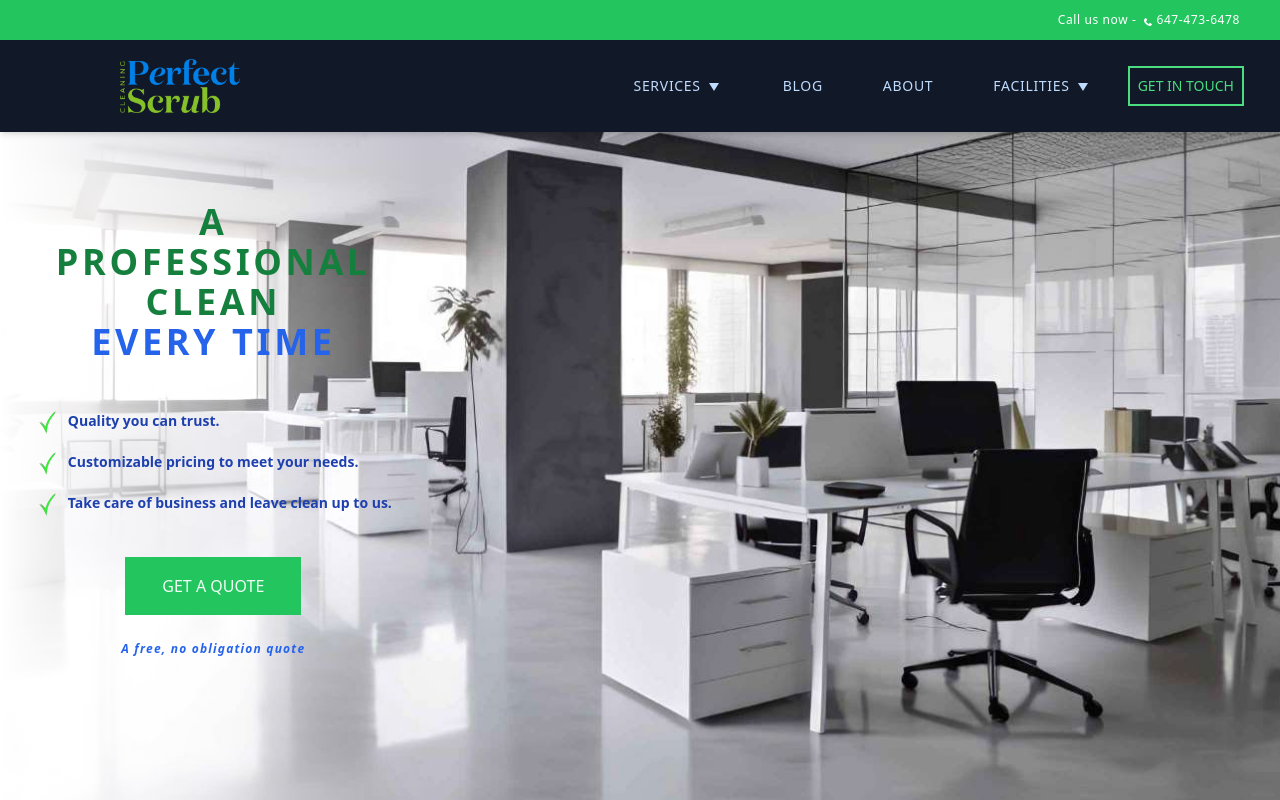
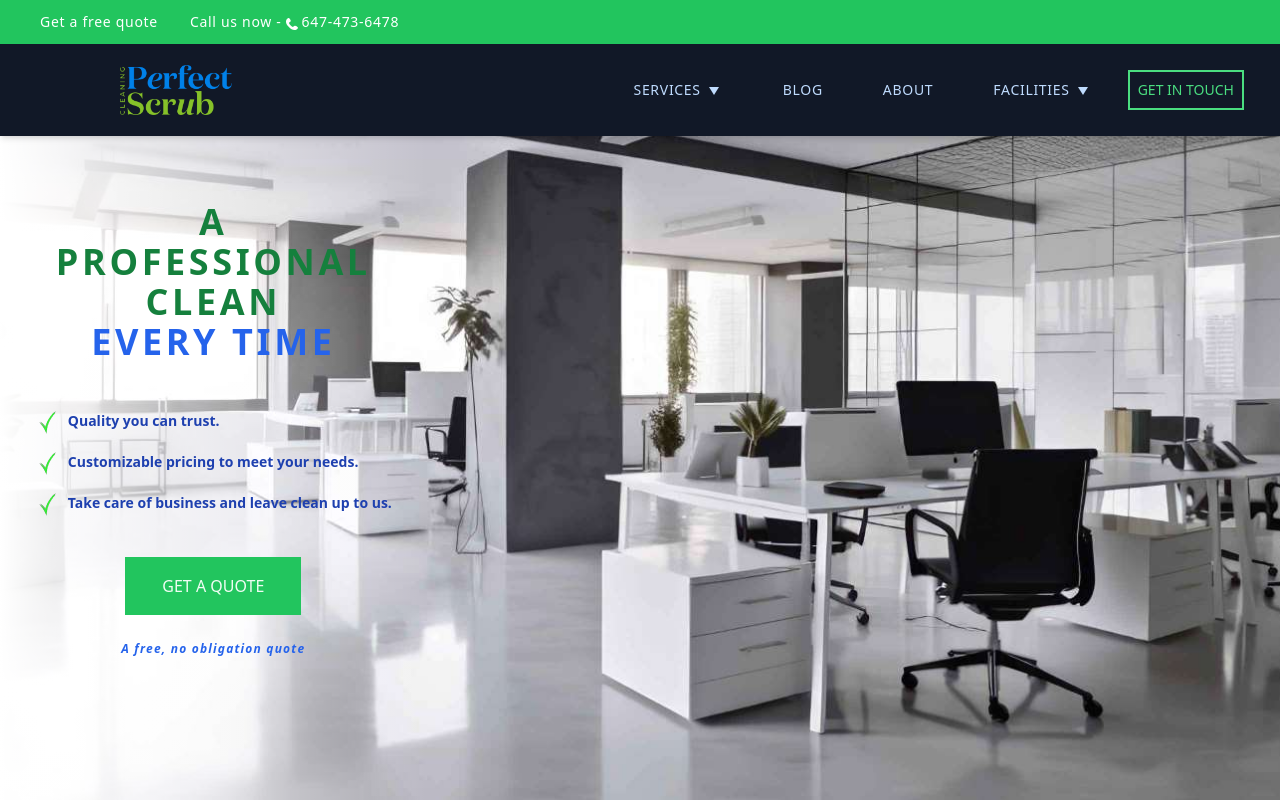
Before and after one commit to perfectscrub/perfect-scrub, a Next.js app: page / in a window 1280 px wide. Shown: the top 800 px of the page. Built offline with nearby package versions, Linux system fonts and the light colour scheme.

Commit message:
added quote link to banner, adjusted image size

```diff
--- a/components/navbar/Navbar.jsx
+++ b/components/navbar/Navbar.jsx
@@ -2,7 +2,7 @@ import { useState } from "react";
 
 import Image from "next/image";
 import Link from "next/link";
-import { services } from "@/data";
+import { services, facilities } from "@/data";
 
 const Navbar = () => {
   const [toggleNav, setToggleNav] = useState(false);
@@ -21,21 +21,38 @@ const Navbar = () => {
       role="banner"
       className="fixed w-full z-50 shadow-md px-0 bg-gray-900"
     >
-      <div className="bg-green-500 text-xs text-white p-3 pr-10 flex flex-row items-center justify-center lg:justify-end gap-2">
-        <p className="tracking-wider font-medium">Call us now - </p>
+      <div className="bg-green-500 text-sm text-white p-3 pr-10 flex flex-row items-center justify-between lg:justify-start gap-8 md:pl-10">
+        <div className="">
+          <Link
+            className="flex justify-between gap-x-2 items-center"
+            href="/quote"
+          >
+            <p className="tracking-wider font-medium">Get a free quote</p>
+            {/* <Image
+              width={300}
+              height={300}
+              className="w-4 mt-1"
+              src="/quote.svg"
+              alt=""
+            /> */}
+          </Link>
+        </div>
+        <div className="">
           <Link
             className="flex justify-between gap-x-1 items-center"
             href="tel:6474736478"
           >
+          <p className="tracking-wider font-medium hidden md:block">Call us now - </p>
             <Image
               width={300}
               height={300}
-            className="w-2 mt-1"
+              className="w-3 mt-1"
               src="/phone-receiver-silhouette.svg"
               alt=""
             />
             <p className="tracking-wider font-medium">647-473-6478</p>
           </Link>
+        </div>
       </div>
       <nav
         className="max-w-screen-2xl flex flex-row flex-wrap justify-between my-1 ml-auto mr-auto "
@@ -45,9 +62,9 @@ const Navbar = () => {
         <div className="flex items-center ml-5 lg:ml-30">
           <Link href="/" title="perfect scrub">
             <Image
-              width={120}
-              height={48}
-              className="my-2"
+              width={188}
+              height={84}
+              className="my-2 w-28 h-auto"
               src="/perfect-scrub-logo.png"
               alt=""
             />
@@ -72,7 +89,11 @@ const Navbar = () => {
           <ul className="flex flex-col ml-auto tracking-wider font-medium text-sm text-blue-200 lg:flex-row">
             <li className="dropdown pb-5 ml-3 lg:py-8 lg:px-6">
               <span className="flex items-center justify-between gap-2">
-                <Link className="hover:text-green-300" href="/services" onClick={() => handleNavMenuClick("chevron1")}>
+                <Link
+                  className="hover:text-green-300"
+                  href="/services"
+                  onClick={() => handleNavMenuClick("nav")}
+                >
                   SERVICES
                 </Link>
                 <span
@@ -90,7 +111,11 @@ const Navbar = () => {
                 className={`dropdown-content ${toggleChevron1 ? "" : "hidden"}`}
               >
                 {services.map(({ title, href }, i) => (
-                  <li key={i} className="dropdown-content-list-item">
+                  <li
+                    key={i}
+                    className="dropdown-content-list-item"
+                    onClick={() => handleNavMenuClick("nav")}
+                  >
                     <Link href={href}>{title}</Link>
                   </li>
                 ))}
@@ -98,19 +123,23 @@ const Navbar = () => {
             </li>
 
             <li className="pb-5 ml-3 lg:py-8 lg:px-6">
-              <Link className="hover:text-green-300" href="/blog">
+              <Link className="hover:text-green-300" href="/blog" onClick={() => handleNavMenuClick("nav")}>
                 BLOG
               </Link>
             </li>
 
             <li className="pb-5 ml-3 lg:py-8 lg:px-6">
-              <Link className="hover:text-green-300" href="/about">
+              <Link className="hover:text-green-300" href="/about" onClick={() => handleNavMenuClick("nav")}>
                 ABOUT
               </Link>
             </li>
             <li className="dropdown pb-5 ml-3 lg:py-8 lg:px-6 ">
               <span className="flex items-center justify-between gap-2">
-                <Link className="hover:text-green-300" href="/facilities" onClick={() => handleNavMenuClick("chevron2")}>
+                <Link
+                  className="hover:text-green-300"
+                  href="/facilities"
+                  onClick={() => handleNavMenuClick("nav")}
+                >
                   FACILITIES
                 </Link>
                 <span
@@ -127,46 +156,15 @@ const Navbar = () => {
                 id="dropdown2"
                 className={`dropdown-content ${toggleChevron2 ? "" : "hidden"}`}
               >
-                <li className="dropdown-content-list-item">
-                  <Link href="/facilities/office-buildings-cleaning">
-                    Office buildings
-                  </Link>
+                {facilities.map(({ title, href }, i) => (
+                  <li
+                    key={i}
+                    className="dropdown-content-list-item"
+                    onClick={() => handleNavMenuClick("nav")}
+                  >
+                    <Link href={href}>{title}</Link>
                   </li>
-                <li className="dropdown-content-list-item">
-                  <Link href="/facilities/retail-stores-cleaning">
-                    Retail stores and shopping centers
-                  </Link>
-                </li>
-                <li className="dropdown-content-list-item">
-                  <Link href="/facilities/day-care-cleaning">
-                    Day Care and Preschool
-                  </Link>
-                </li>
-                <li className="dropdown-content-list-item">
-                  <Link href="/facilities/school-cleaning">
-                    Schools and universities
-                  </Link>
-                </li>
-                <li className="dropdown-content-list-item">
-                  <Link href="/facilities/medical-offices-cleaning">
-                    Medical Offices and clinics
-                  </Link>
-                </li>
-                <li className="dropdown-content-list-item">
-                  <Link href="/facilities/hotel-cleaning">
-                    Hotels and resorts
-                  </Link>
-                </li>
-                <li className="dropdown-content-list-item">
-                  <Link href="/facilities/recreational-facilities-cleaning">
-                    Sports and recreational facilities
-                  </Link>
-                </li>
-                <li className="dropdown-content-list-item">
-                  <Link href="/facilities/post-construction-cleaning">
-                    Post Construction Clean up
-                  </Link>
-                </li>
+                ))}
               </ul>
             </li>
           </ul>
```
Lines whose indentation alone changed are shown as unchanged.
